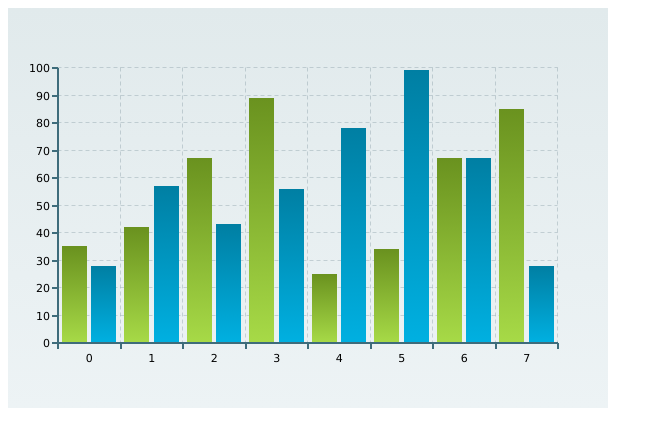
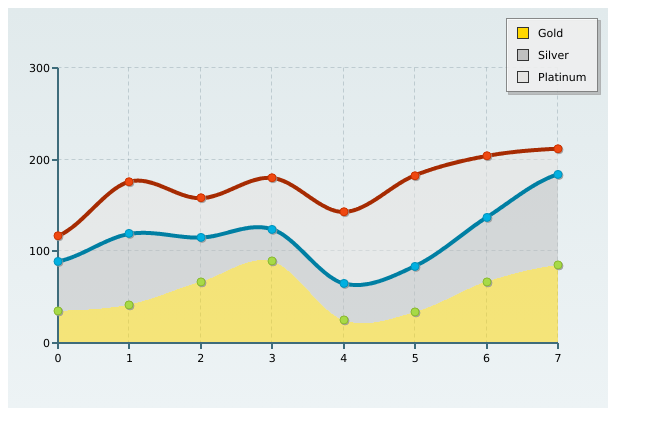
Before and after one commit to cse134b-cacheit/hw3-wireframes, a website: page views/chart.html in a window 1280 px wide. Shown: the whole page, without its empty margins (0-663 px from the left). Drawn offline with Linux system fonts and the light colour scheme.

Commit message:
Added Chart

```diff
--- a/views/chart.html
+++ b/views/chart.html
@@ -6,11 +6,38 @@
 <script src="../../bower_components/zingchart/client/zingchart.min.js"></script>
 <script>
 var chartData={
-  "type": "bar",
+  "type": "area",
+  "plot":{
+      "aspect":"spline",
+        "stacked":true,
+        "shadow":"false"
+
+  },
   "series": [
-    { "values": [35, 42, 67, 89, 25, 34, 67, 85 ] },
-    { "values": [28, 57, 43, 56, 78, 99, 67, 28 ] }
-  ]
+    {
+        "values": [35, 42, 67, 89, 25, 34, 67, 85 ],
+        "text":"Gold",
+        "background-color-1" : "#FFD700",
+        "background-color-2" : "#FFD700",
+           alpha:0,
+
+
+    },
+    {
+        "values": [54, 77, 48, 35, 40, 50, 70, 99 ],
+        "text":"Silver",
+        "background-color-1" : "#C0C0C0",
+        "background-color-2" : "#C0C0C0"
+    },
+    {
+        "values": [28, 57, 43, 56, 78, 99, 67, 28 ],
+        "text":"Platinum",
+        "background-color-1" : "#E5E4E2",
+        "background-color-2" : "#E5E4E2"
+
+    }
+  ],
+  "legend":{ }
 };
 window.onload=function(){
   zingchart.render({
```
